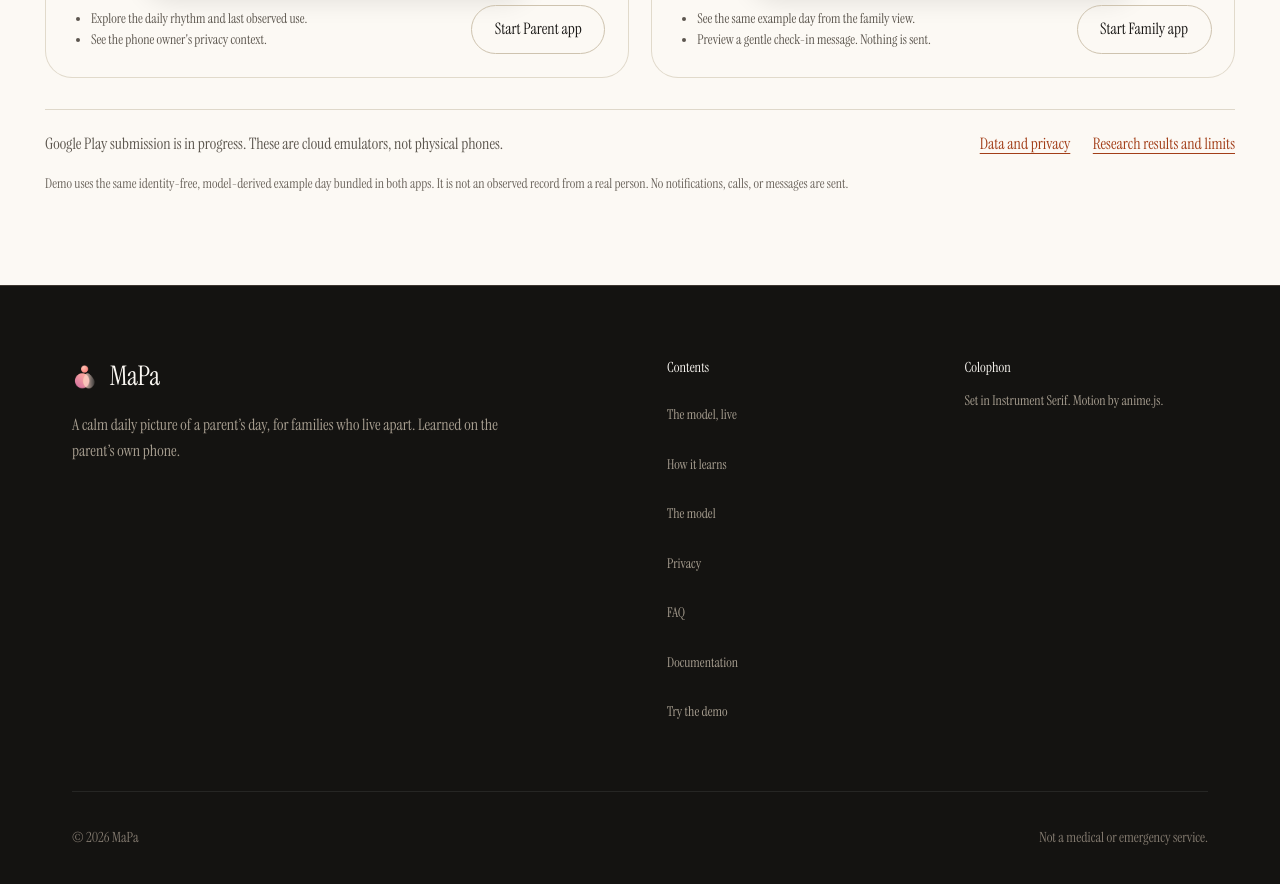
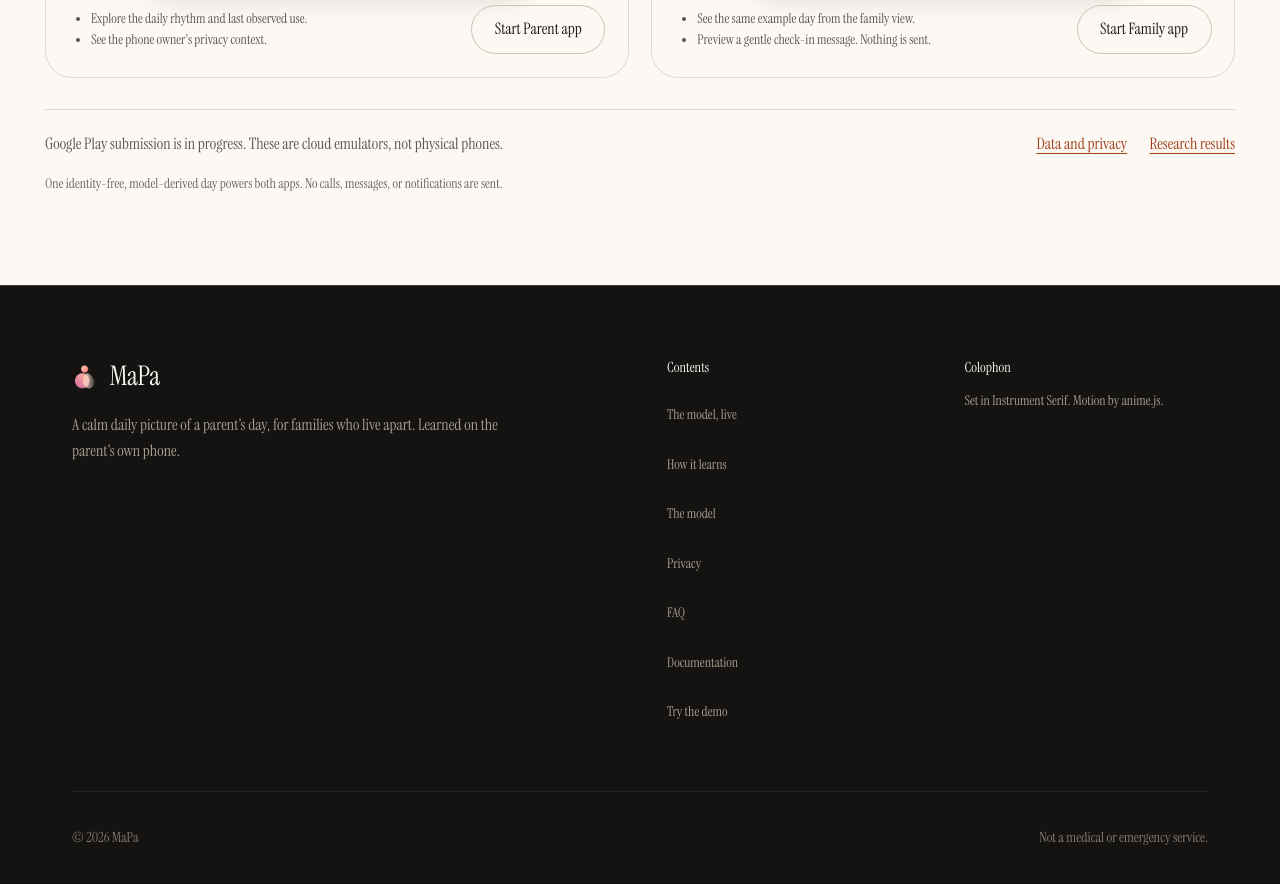
Before and after one commit to shreyash-sharma/MaPa, a Next.js app in the folder landing_site/: page /try in a window 1280 px wide. Shown: the part 1320-2204 px from the top of the page. Built offline with nearby package versions, Linux system fonts and the light colour scheme; no server answers; a web font is replaced by a local one.

Commit message:
Tighten demo disclaimer copy

```diff
--- a/landing_site/src/app/try/page.tsx
+++ b/landing_site/src/app/try/page.tsx
@@ -55,10 +55,10 @@ export default function TryPage() {
             <p>Google Play submission is in progress. These are cloud emulators, not physical phones.</p>
             <div className="flex gap-5">
               <Link href="/docs/data/" className="text-terracotta-ink underline underline-offset-4">Data and privacy</Link>
-              <Link href="/docs/results/" className="text-terracotta-ink underline underline-offset-4">Research results and limits</Link>
+              <Link href="/docs/results/" className="text-terracotta-ink underline underline-offset-4">Research results</Link>
             </div>
           </div>
-          <p className="mt-4 max-w-4xl text-xs leading-relaxed text-ink-faint">Demo uses the same identity-free, model-derived example day bundled in both apps. It is not an observed record from a real person. No notifications, calls, or messages are sent.</p>
+          <p className="mt-4 max-w-4xl text-xs leading-relaxed text-ink-faint">One identity-free, model-derived day powers both apps. No calls, messages, or notifications are sent.</p>
         </div>
       </main>
       <Footer />
```
